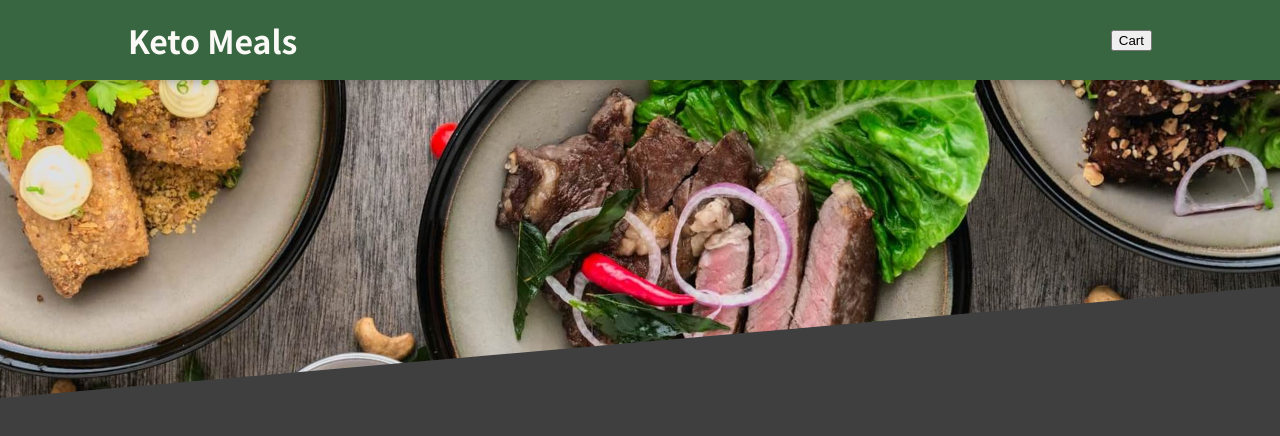
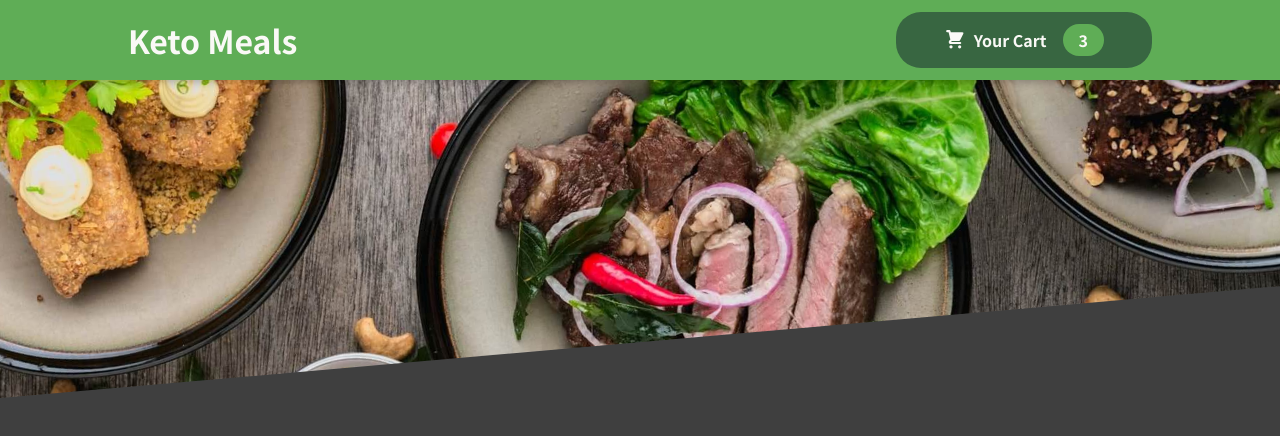
Before and after one commit to Cyme101/the-famous-food-app, a React (Create React App) app: page / in a window 1280 px wide. Shown: the top 436 px of the page. Built offline with nearby package versions, Linux system fonts and the light colour scheme.

Commit message:
Added the Cart Button with the css

```diff
--- /dev/null
+++ b/src/components/Cart/CartIcon.js
@@ -0,0 +1,13 @@
+const CartIcon = () => {
+  return (
+    <svg
+      xmlns='http://www.w3.org/2000/svg'
+      viewBox='0 0 20 20'
+      fill='currentColor'
+    >
+      <path d='M3 1a1 1 0 000 2h1.22l.305 1.222a.997.997 0 00.01.042l1.358 5.43-.893.892C3.74 11.846 4.632 14 6.414 14H15a1 1 0 000-2H6.414l1-1H14a1 1 0 00.894-.553l3-6A1 1 0 0017 3H6.28l-.31-1.243A1 1 0 005 1H3zM16 16.5a1.5 1.5 0 11-3 0 1.5 1.5 0 013 0zM6.5 18a1.5 1.5 0 100-3 1.5 1.5 0 000 3z' />
+    </svg>
+  );
+};
+
+export default CartIcon;
--- a/src/components/Layout/Header.js
+++ b/src/components/Layout/Header.js
@@ -1,13 +1,14 @@
 import { Fragment } from 'react';
 
+import HeaderCartButton from './HeaderCartButton';
 import ketoMealsImage from '../../assets/keto-meals.png';
 import classes from './Header.module.css';
 
-const Header = (props) => {
+const Header = props => {
   return <Fragment>
     <header className={classes.header}>
       <h1>Keto Meals</h1>
-      <button>Cart</button>
+      <HeaderCartButton />
     </header>
     <div className={classes['main-image']}>
       <img src={ketoMealsImage} alt="Awesome keto meals" />
--- a/src/components/Layout/Header.module.css
+++ b/src/components/Layout/Header.module.css
@@ -4,7 +4,7 @@
   left: 0;
   width: 100%;
   height: 5rem;
-  background-color: #386641;
+  background-color: #5FAD56;
   color: #FAF9F6;
   display: flex;
   justify-content: space-between;
--- /dev/null
+++ b/src/components/Layout/HeaderCartButton.js
@@ -0,0 +1,16 @@
+import CartIcon from '../Cart/CartIcon';
+import classes from './HeaderCartButton.module.css';
+
+const HeaderCartButton = props => {
+  return (
+    <button className={classes.button}>
+      <span className={classes.icon}>
+        <CartIcon />
+      </span>
+      <span>Your Cart</span>
+      <span className={classes.badge}>3</span>
+    </button>
+  );
+};
+
+export default HeaderCartButton;
--- /dev/null
+++ b/src/components/Layout/HeaderCartButton.module.css
@@ -0,0 +1,60 @@
+.button {
+  cursor: pointer;
+  font: inherit;
+  border: none;
+  background-color: #386641;
+  color: #FAF9F6;
+  padding: 0.75rem 3rem;
+  display: flex;
+  justify-content: space-around;
+  align-items: center;
+  border-radius: 25px;
+  font-weight: bold;
+}
+
+.button:hover,
+.button:active {
+  background-color: #FABC3C;
+  color: #386641;
+}
+
+.icon {
+  width: 1.35rem;
+  height: 1.35rem;
+  margin-right: 0.5rem;
+}
+
+.badge {
+  background-color: #5FAD56;
+  padding: 0.25rem 1rem;
+  border-radius: 25px;
+  margin-left: 1rem;
+  font-weight: bold;
+}
+
+.button:hover .badge,
+.button:active .badge {
+  background-color: #5FAD56;
+}
+
+.bump {
+  animation: bump 300ms ease-out;
+}
+
+@keyframes bump {
+  0% {
+    transform: scale(1);
+  }
+  10% {
+    transform: scale(0.9);
+  }
+  30% {
+    transform: scale(1.1);
+  }
+  50% {
+    transform: scale(1.15);
+  }
+  100% {
+    transform: scale(1);
+  }
+}
```
